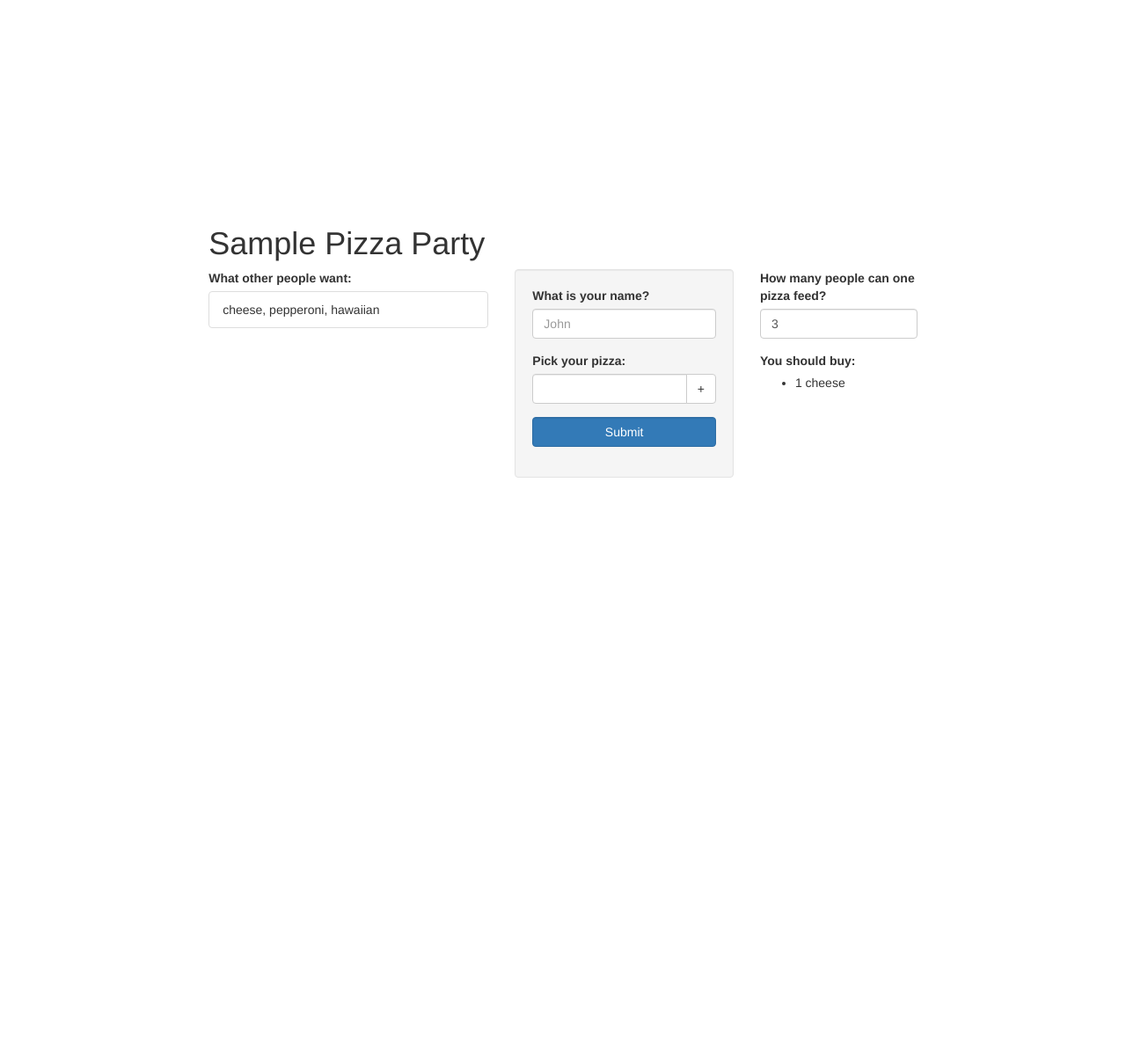
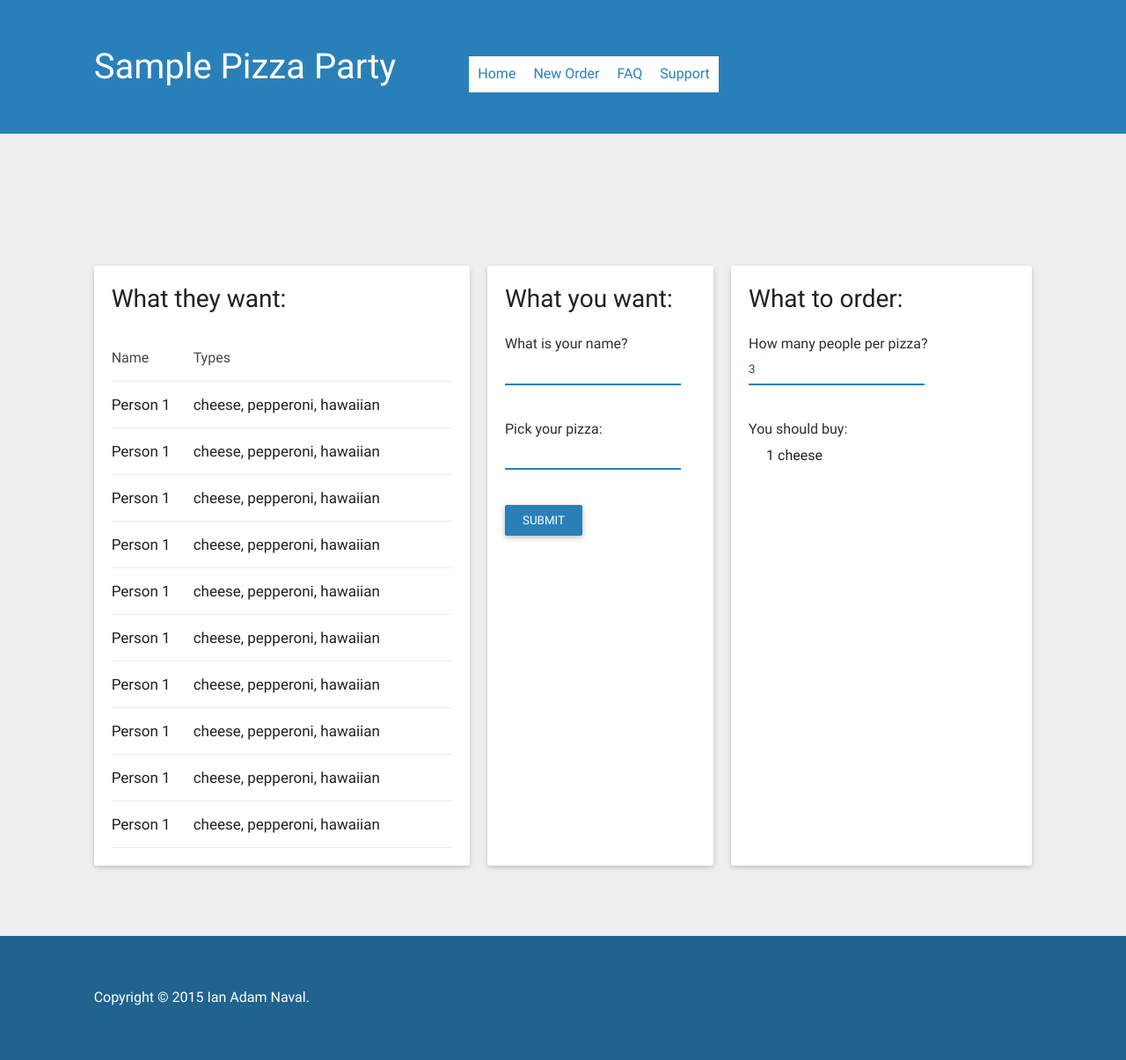
Before and after one commit to ianonavy/how2pizza, a Django app: page /orders/ in a window 1280 px wide. Shown: the whole page at 88% size. Before the commit the page ends 543 px from the top, so only its background shows below. Run offline with Django 3.2, Linux system fonts and the light colour scheme; some libraries are stand-ins or nearby versions.

Commit message:
Convert to Material Design

```diff
--- a/how2pizza/pizza/templates/pizza/base.html
+++ b/how2pizza/pizza/templates/pizza/base.html
@@ -4,31 +4,52 @@
 <head>
 	<meta charset="UTF-8">
 	<title>How2Pizza</title>
-	<link rel="stylesheet" href="http://maxcdn.bootstrapcdn.com/bootstrap/3.3.1/css/bootstrap.min.css">
+	<link rel="stylesheet" href="{% static 'css/surface_styles.css' %}">
 	<style type="text/css">
-		.aligner {
+		.tile td {
+			padding: 0;
+		}
+		.new-order {
+			font-size: 18px;
+			padding: 18px;
+			text-align: center;
+		}
+		.container--hcenter {
+			justify-content: center;
+		}
+		main {
 			display: flex;
-			align-items: center;
-			justify-content: center;
-			height: 100vh;
+			min-height: 100vh;
+			flex-direction: column;
 		}
-		.main {
-			max-width: 960px;
-			max-height: 100%;
-		}
-		.types {
-			margin-bottom: 8px;
+		section {
+			flex: 1;
 		}
 	</style>
 </head>
 <body>
-	<div class="aligner">
-		<div class="main">
-			<h1>{% block header %}How2Pizza{% endblock header %}</h1>
-{% block content %}
-{% endblock content %}
-		</div>
-	</div>
+	<main class="g--12 m--0 no-margin-vertical">
+		<header class="container--baseline container--wrap-m">
+			<h1 class="g--4 m--1 g-m--10 m-m--1">{% block header %}How2Pizza{% endblock header %}</h1>
+			<nav class="g--4 g-m--10 m-m--1 nav--horizontal">
+				<ul>
+					<li><a href="{% url 'home' %}">Home</a></li>
+					<li><a href="{% url 'orders' %}">New Order</a></li>
+					<li><a href="#">FAQ</a></li>
+					<li><a href="#">Support</a></li>
+				</ul>
+			</nav>
+		</header>
+		<section>
+		{% block content %}
+		{% endblock content %}
+		</section>
+		<footer class="container--wrap no-margin-vertical">
+			<div class="g--10 m--1 color--white">
+				Copyright &copy; 2015 <a href="https://ianonavy.com/">Ian Adam Naval</a>.
+			</div>
+		</footer>
+	</main>
 	<script src="{% static 'main.js' %}"></script>
 </body>
 </html>
--- a/how2pizza/pizza/templates/pizza/order.html
+++ b/how2pizza/pizza/templates/pizza/order.html
@@ -2,49 +2,76 @@
 
 {% block header %}Sample Pizza Party{% endblock header %}
 
-
 {% block content %}
-<section>
-	<div class="row">
-		<div class="col-md-5">
-			<label>What other people want:</label>
-			<ul class="list-group">
-				<li class="list-group-item">cheese, pepperoni, hawaiian</li>
-			</ul>
+		<div class="g--10 m--1 container container--wrap--m">
+			<div class="g--5 g-m--12 fade-in-from-left card">
+				<h3>What they want:</h3>
+				<table class="tile">
+					<tr class="table-header">
+						<td>Name</td>
+						<td>Types</td>
+					</tr>
+					<tr>
+						<td>Person 1</td>
+						<td>cheese, pepperoni, hawaiian</td>
+					</tr>
+					<tr>
+						<td>Person 1</td>
+						<td>cheese, pepperoni, hawaiian</td>
+					</tr>
+					<tr>
+						<td>Person 1</td>
+						<td>cheese, pepperoni, hawaiian</td>
+					</tr>
+					<tr>
+						<td>Person 1</td>
+						<td>cheese, pepperoni, hawaiian</td>
+					</tr>
+					<tr>
+						<td>Person 1</td>
+						<td>cheese, pepperoni, hawaiian</td>
+					</tr>
+					<tr>
+						<td>Person 1</td>
+						<td>cheese, pepperoni, hawaiian</td>
+					</tr>
+					<tr>
+						<td>Person 1</td>
+						<td>cheese, pepperoni, hawaiian</td>
+					</tr>
+					<tr>
+						<td>Person 1</td>
+						<td>cheese, pepperoni, hawaiian</td>
+					</tr>
+					<tr>
+						<td>Person 1</td>
+						<td>cheese, pepperoni, hawaiian</td>
+					</tr>
+					<tr>
+						<td>Person 1</td>
+						<td>cheese, pepperoni, hawaiian</td>
+					</tr>
+				</table>
 			</div>
-		<div class="col-md-4">
-			<form class="form well" method="POST">
+			<div class="g--3 g-m--12 fade-in-from-left card nudge--left nudge--right no-nudge--m">
+				<h3>What you want:</h3>
+				<form method="POST">
 					{% csrf_token %}
-				<div class="form-group">
 					<label for="name">What is your name?</label>
-					<input id="name" class="form-control" type="text" placeholder="John">
-				</div>
-				<div class="form-group">
+					<input id="name" class="form-control" type="text">
 					<label for="types">Pick your pizza:</label>
-					<div class="types">
-						<div class="input-group types">
-							<input name="types[]" class="form-control" type="text">
-							<span class="input-group-btn">
-								<button class="add-type btn btn-default" type="button">+</button>
-							</span>
-						</div>
-					</div>
-				</div>
-				<div class="form-group">
-					<input class="form-control btn btn-primary" type="submit" value="Submit">
-				</div>
+					<input id="types" name="types[]" class="form-control" type="text">
+					<input class="btn--raised btn--primary" type="submit" value="Submit">
 				</form>
 			</div>
-		<div class="col-md-3">
-			<div class="form-group">
-				<label>How many people can one pizza feed?</label>
+			<div class="g--4 g-m--12 fade-in-from-left card">
+				<h3>What to order:</h3>
+				<label for="people-per-pizza">How many people per pizza?</label>
 				<input type="text" id="people-per-pizza" value="3" class="form-control">
-			</div>
 				<label>You should buy:</label>
 				<ul>
 					<li>1 cheese</li>
 				</ul>
 			</div>
 		</div>
-</section>
 {% endblock content %}
```
Also changed, not shown: how2pizza/pizza/templates/pizza/index.html (+20 -3 lines), how2pizza/pizza/static/css/surface_styles.css (added). Lines whose indentation alone changed are shown as unchanged.
